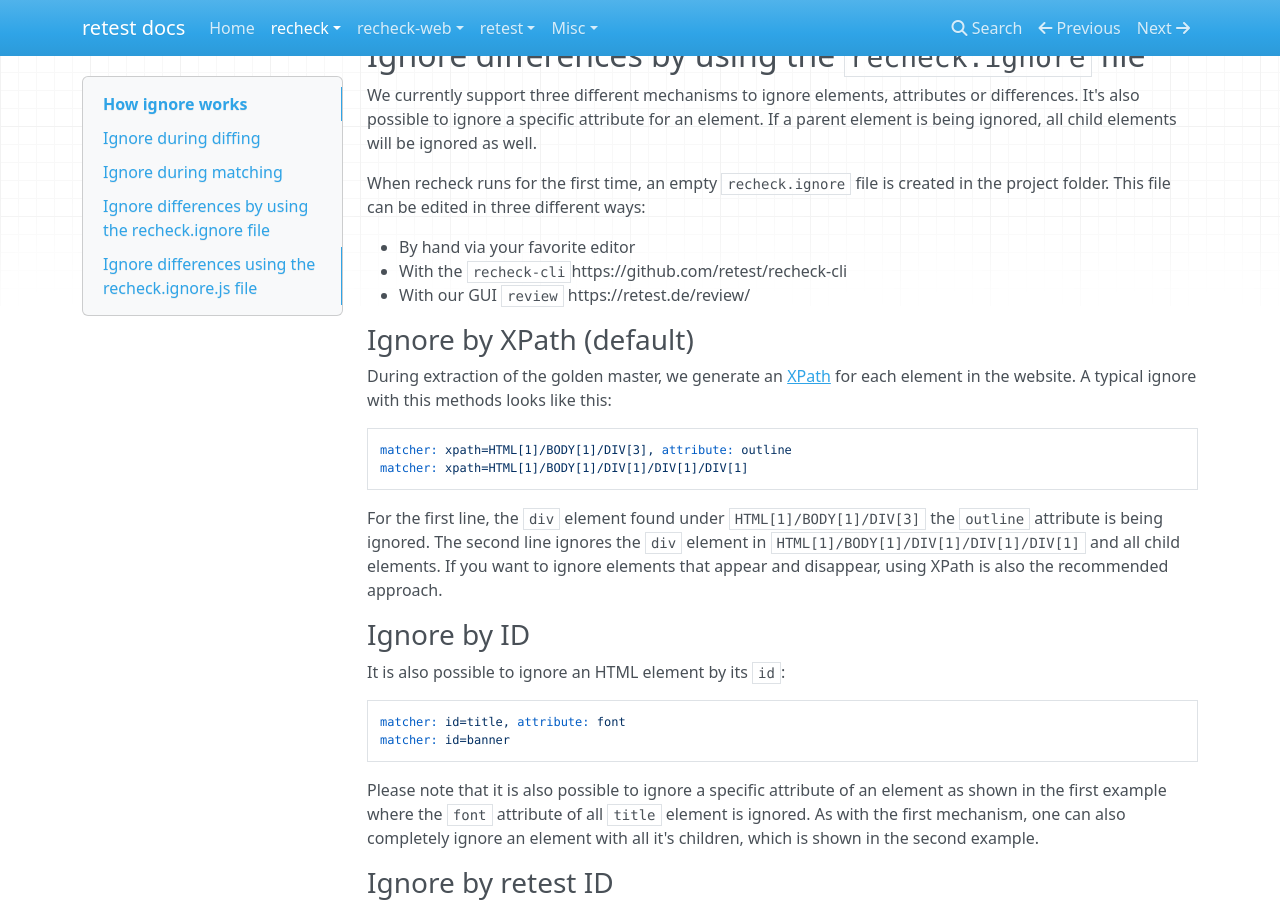
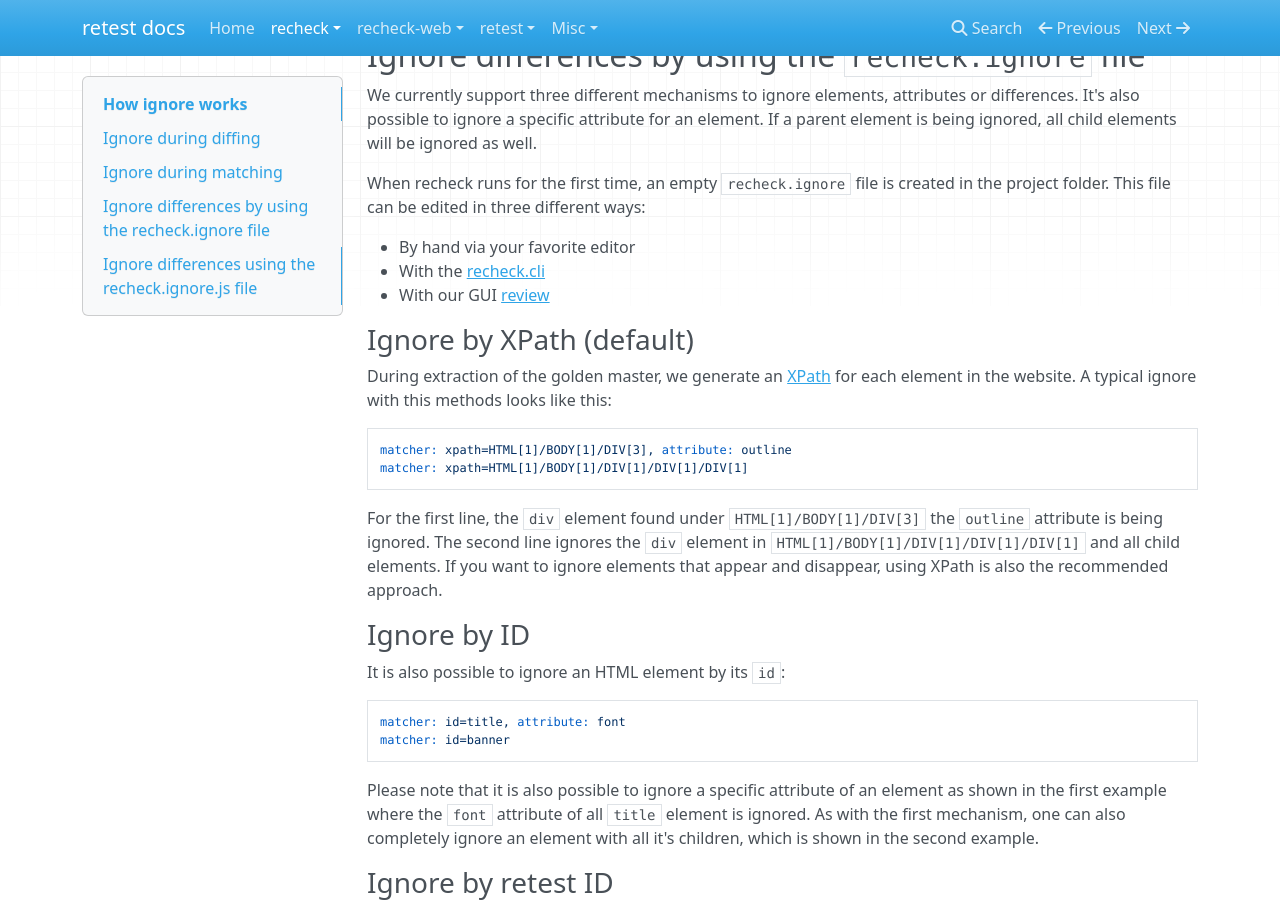
Before and after one commit to retest/docs, an MkDocs documentation site: the page built from docs/recheck/how-ignore-works-in-recheck.md, in a window 1280 px wide and 900 px high, scrolled down 727 px. Built offline with MkDocs 1.6.1, drawn with Linux system fonts in a browser that asks for light colours; nearby versions of some CDN libraries.

Commit message:
Fix names/links

```diff
--- a/docs/recheck/how-ignore-works-in-recheck.md
+++ b/docs/recheck/how-ignore-works-in-recheck.md
@@ -24,8 +24,8 @@ We currently support three different mechanisms to ignore elements, attributes o
 When recheck runs for the first time, an empty `recheck.ignore` file is created in the project folder. This file can be edited in three different ways:
 
 * By hand via your favorite editor
-* With the `recheck-cli`https://github.com/retest/recheck-cli
-* With our GUI `review` https://retest.de/review/
+* With the [recheck.cli](https://github.com/retest/recheck.cli)
+* With our GUI [review](https://retest.de/review/)
 
 ### Ignore by XPath (default)
 
```
